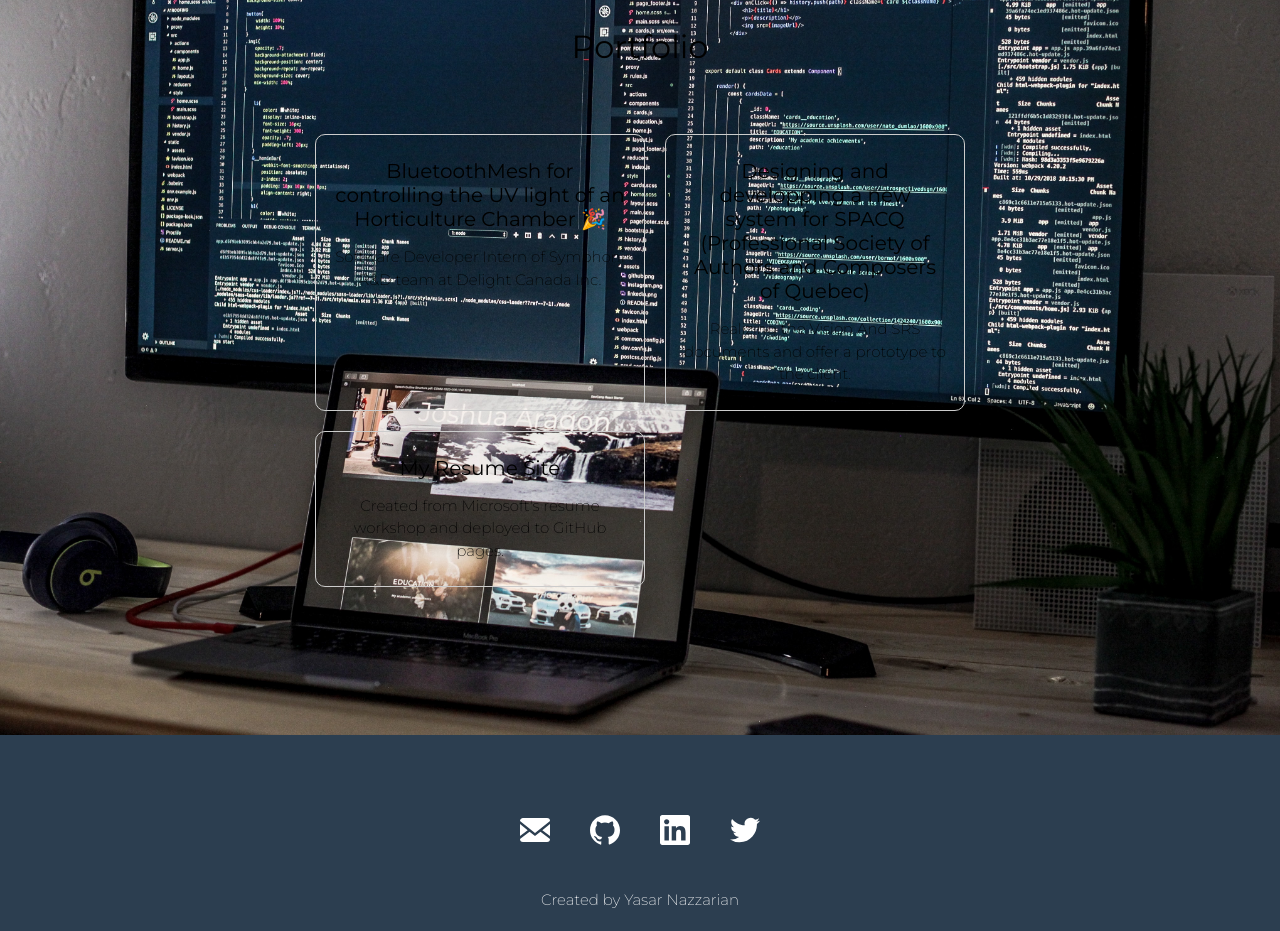
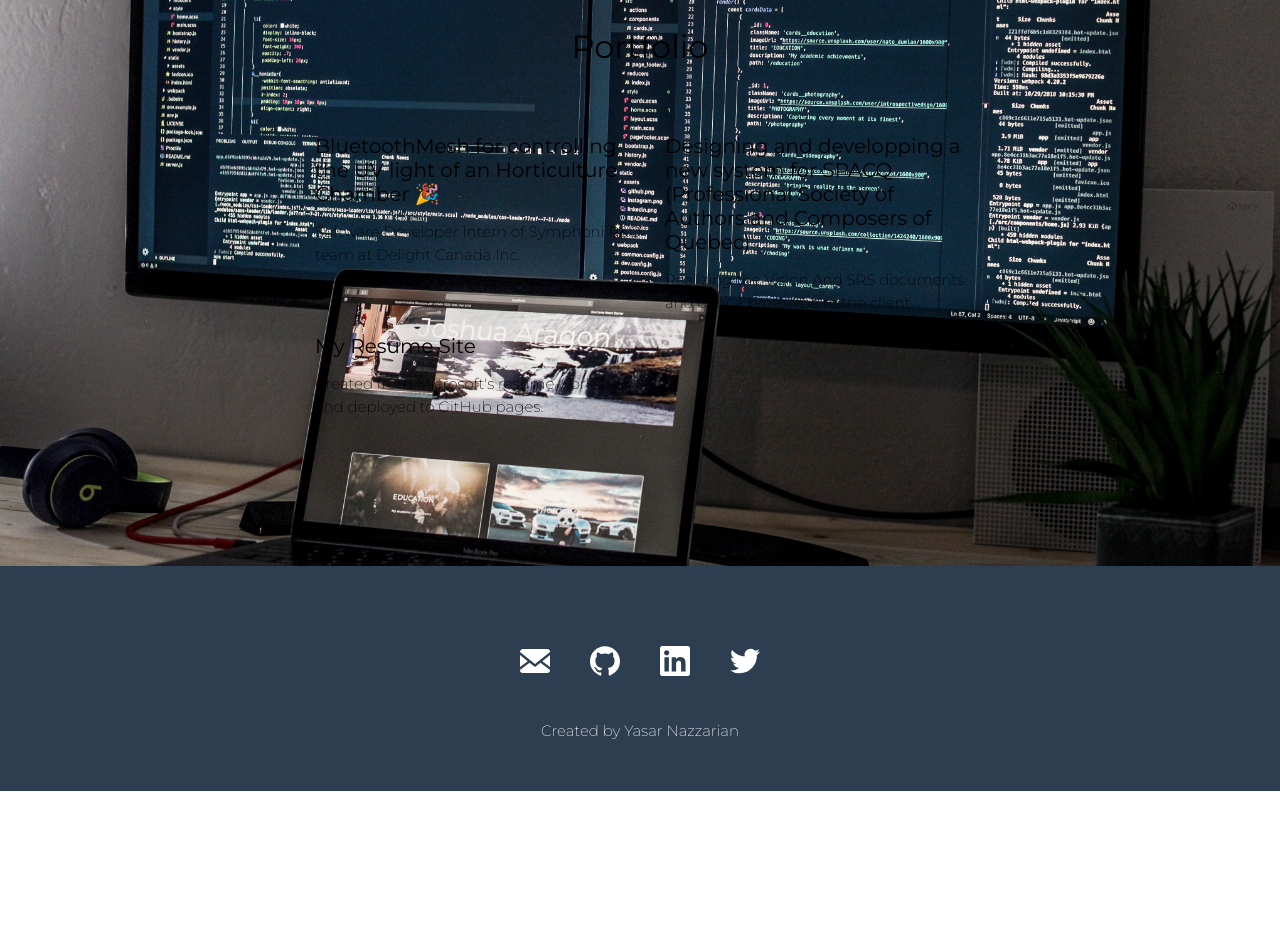
Before and after one commit to Yasar2019/myPortfolio, a React (Vite) app: page / in a window 1280 px wide. Shown: the part 2120-3051 px from the top of the page. After the commit the page ends 2911 px from the top, so only its background shows below. Built offline with nearby package versions, Linux system fonts and the light colour scheme.

Commit message:
Update Portfolio.jsx

```diff
--- a/src/Components/Portfolio.jsx
+++ b/src/Components/Portfolio.jsx
@@ -58,7 +58,7 @@ const Portfolio = () => {
         </div>
         <div className="container">
           {projectList.map((project) => (
-            <div className="box" key={project.title}>
+            <div className="project-container" key={project.title}>
               <a href={project.url} target="_blank" rel="noopener noreferrer">
                 <h3 className="project-title">{project.title}</h3>
               </a>
```
